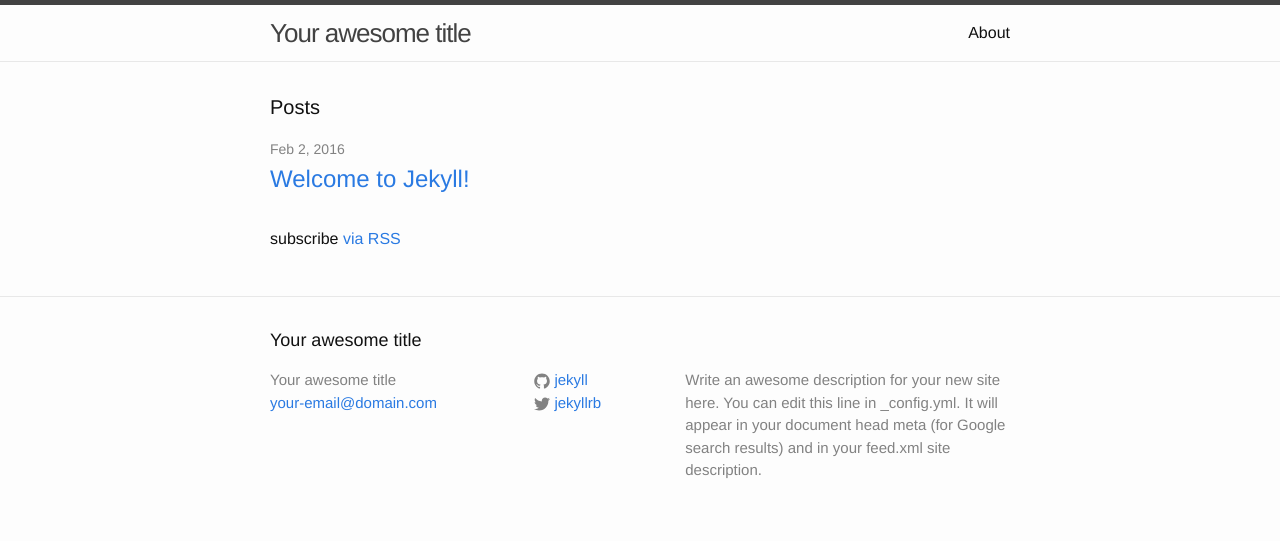
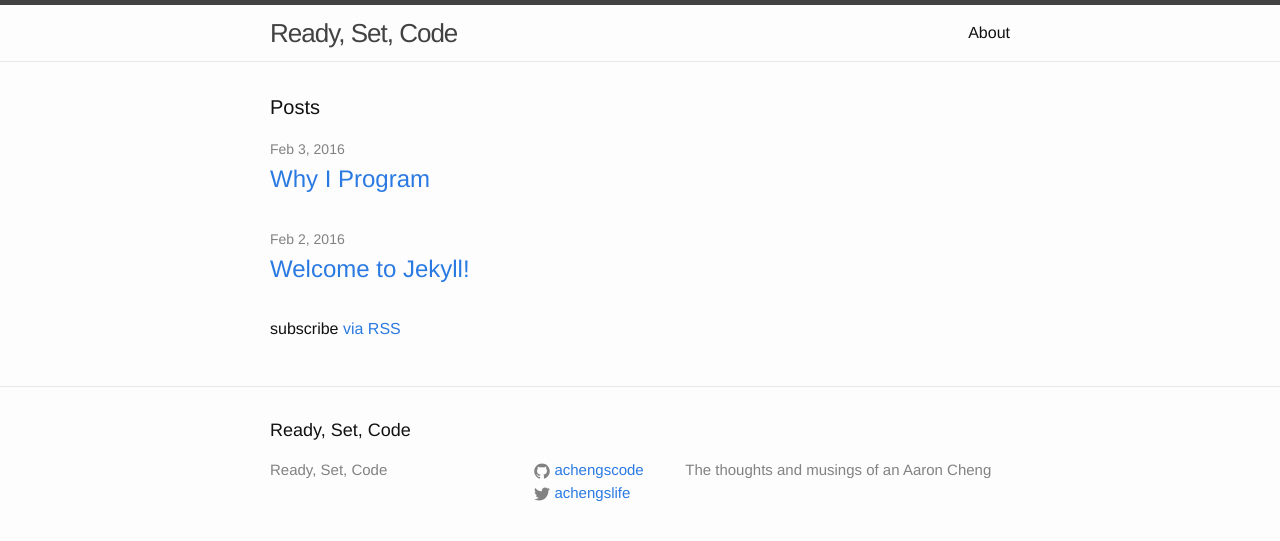
Before and after one commit to achengscode/achengscode.github.io, a Jekyll site: the page built from index.html, in a window 1280 px wide. Shown: the top 541 px of the page. Built offline with Jekyll 4.4.1, drawn with Linux system fonts in a browser that asks for light colours.

```diff
--- a/_config.yml
+++ b/_config.yml
@@ -6,16 +6,13 @@
 # 'jekyll serve'. If you change this file, please restart the server process.
 
 # Site settings
-title: Your awesome title
-email: your-email@domain.com
+title: Ready, Set, Code
 description: > # this means to ignore newlines until "baseurl:"
-  Write an awesome description for your new site here. You can edit this
-  line in _config.yml. It will appear in your document head meta (for
-  Google search results) and in your feed.xml site description.
+  The thoughts and musings of an Aaron Cheng
 baseurl: "" # the subpath of your site, e.g. /blog
-url: "http://yourdomain.com" # the base hostname & protocol for your site
-twitter_username: jekyllrb
-github_username:  jekyll
+url: "http://achengscode.github.io" # the base hostname & protocol for your site
+twitter_username: achengslife
+github_username:  achengscode
 
 # Build settings
 markdown: kramdown
```
Also changed, not shown: _posts/2016-02-02-why-i-program.markdown (added, +50 -0 lines).
